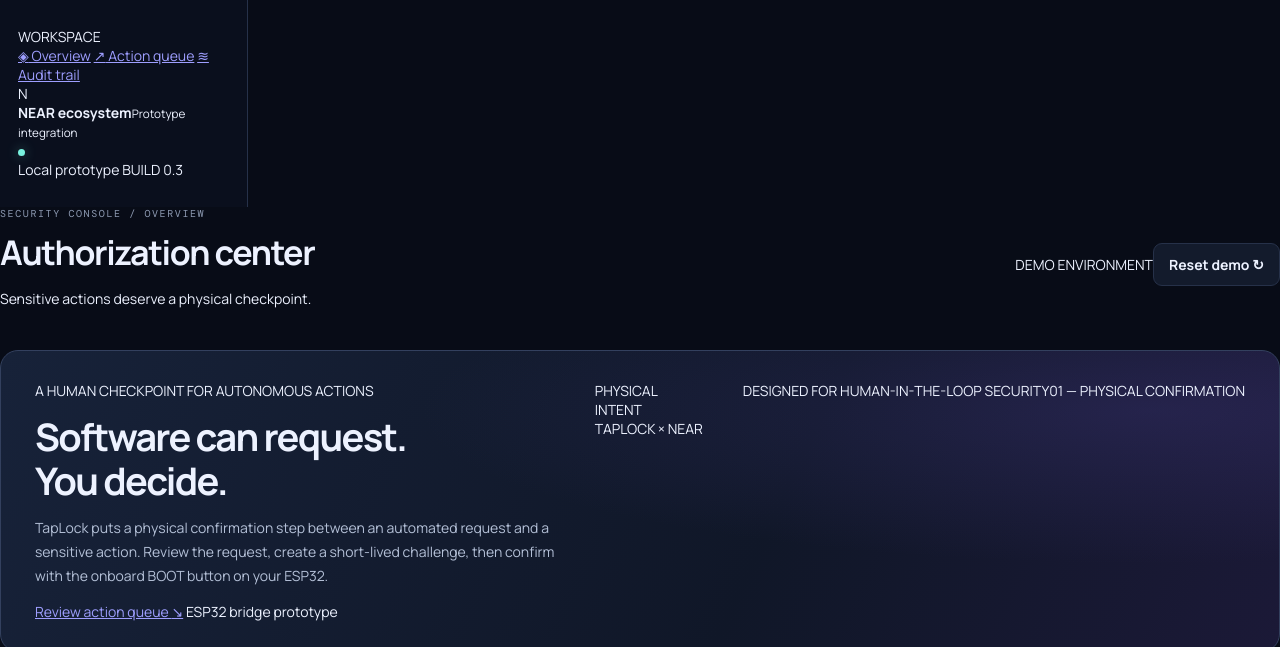
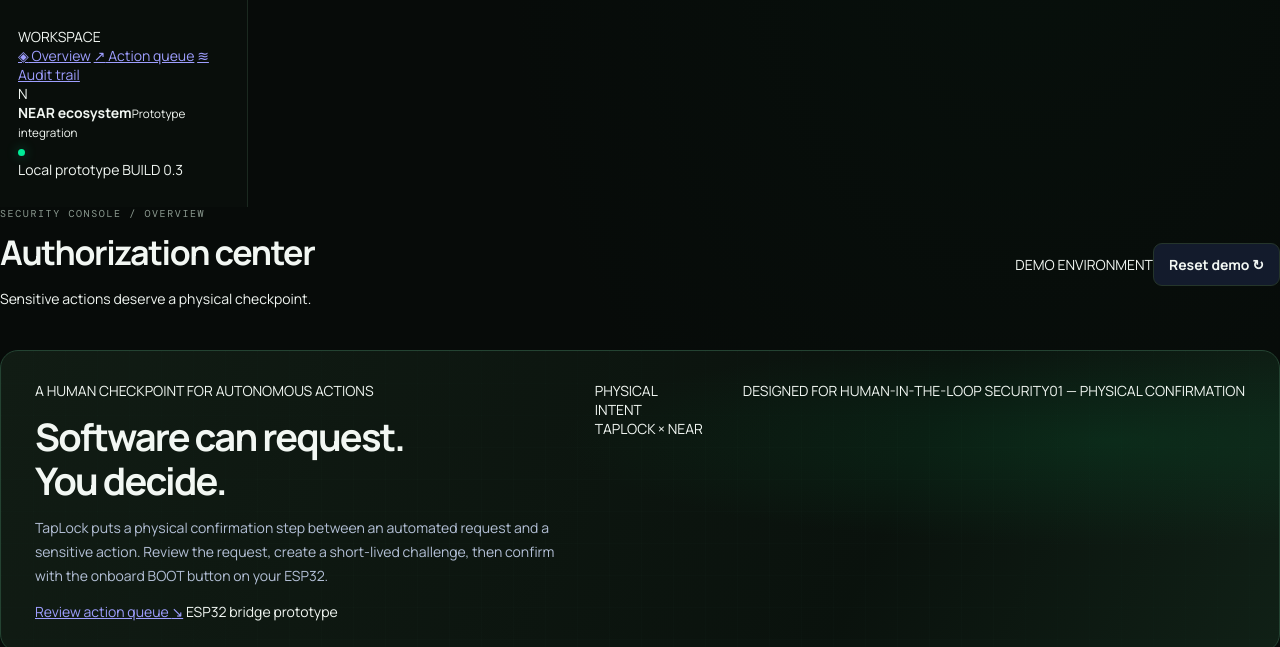
Before and after one commit to manex-tech/TapLock, a website: page public/index.html in a window 1280 px wide. Shown: the part 89-736 px from the top of the page. Drawn offline with nearby package versions, Linux system fonts and the light colour scheme; no server answers.

Commit message:
Load premium NEAR-inspired theme in dashboard

```diff
--- a/public/index.html
+++ b/public/index.html
@@ -11,6 +11,7 @@
 <link rel="preconnect" href="https://fonts.gstatic.com" crossorigin>
 <link href="https://fonts.googleapis.com/css2?family=DM+Mono:wght@400;500&family=Manrope:wght@400;500;600;700;800&display=swap" rel="stylesheet">
 <link rel="stylesheet" href="/styles.css">
+<link rel="stylesheet" href="/near-theme.css">
 </head>
 <body>
 <div class="app-shell">
```
